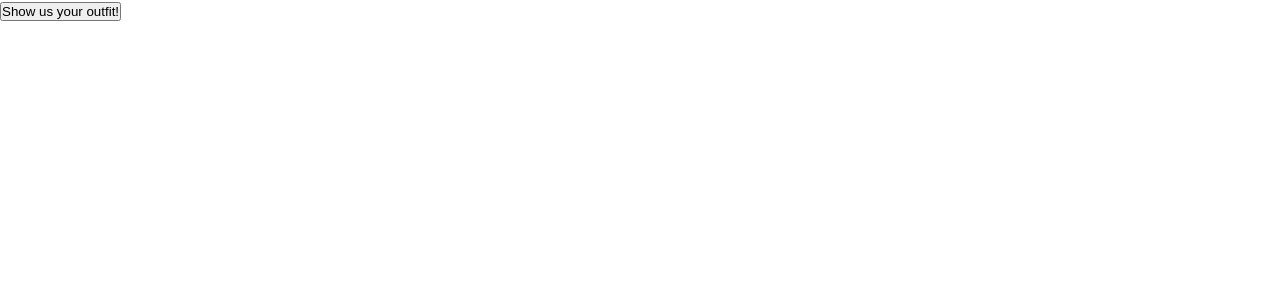
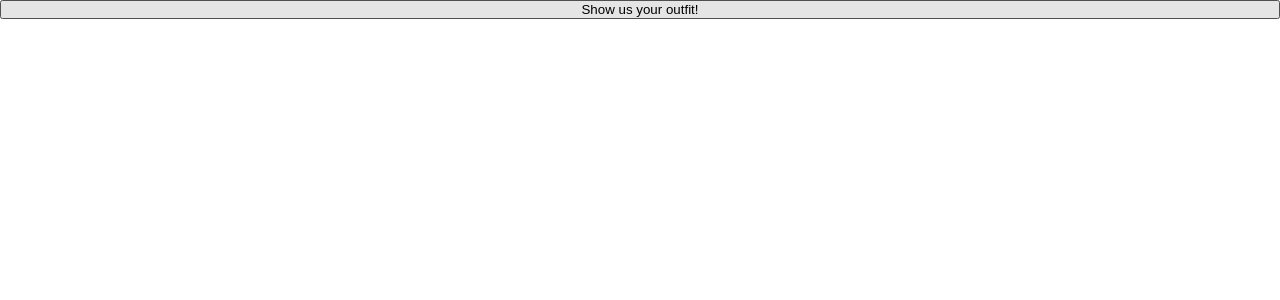
Before and after one commit to etrobert/color-match, a React (Create React App) app: page / in a window 1280 px wide. Shown: the top 300 px of the page. Built offline with nearby package versions, Linux system fonts and the light colour scheme.

Commit message:
Make OutfitScorer a grid

```diff
--- a/src/OutfitScorer/OutfitScorer.css
+++ b/src/OutfitScorer/OutfitScorer.css
@@ -1,3 +1,7 @@
+.OutfitScorer {
+  display: grid;
+}
+
 .OutfitScorer__image {
   width: 100%;
 }
--- a/src/OutfitScorer/OutfitScorer.tsx
+++ b/src/OutfitScorer/OutfitScorer.tsx
@@ -7,7 +7,7 @@ const OutfitScorer = () => {
   const [outfit, setOutfit] = useState<string | null>(null);
 
   return (
-    <>
+    <div className="OutfitScorer">
       {outfit !== null && (
         <img
           className="OutfitScorer__image"
@@ -16,7 +16,7 @@ const OutfitScorer = () => {
         />
       )}
       <NewOutfitButton onDone={setOutfit} />
-    </>
+    </div>
   );
 };
 
```
